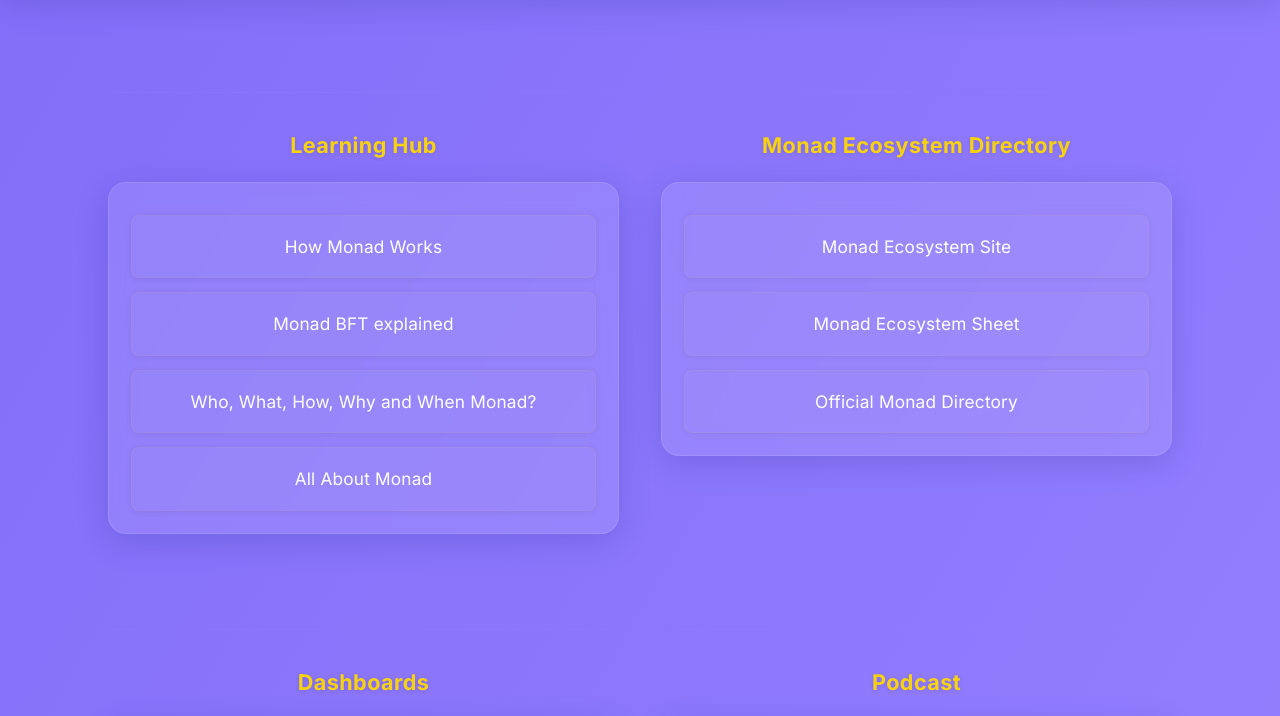
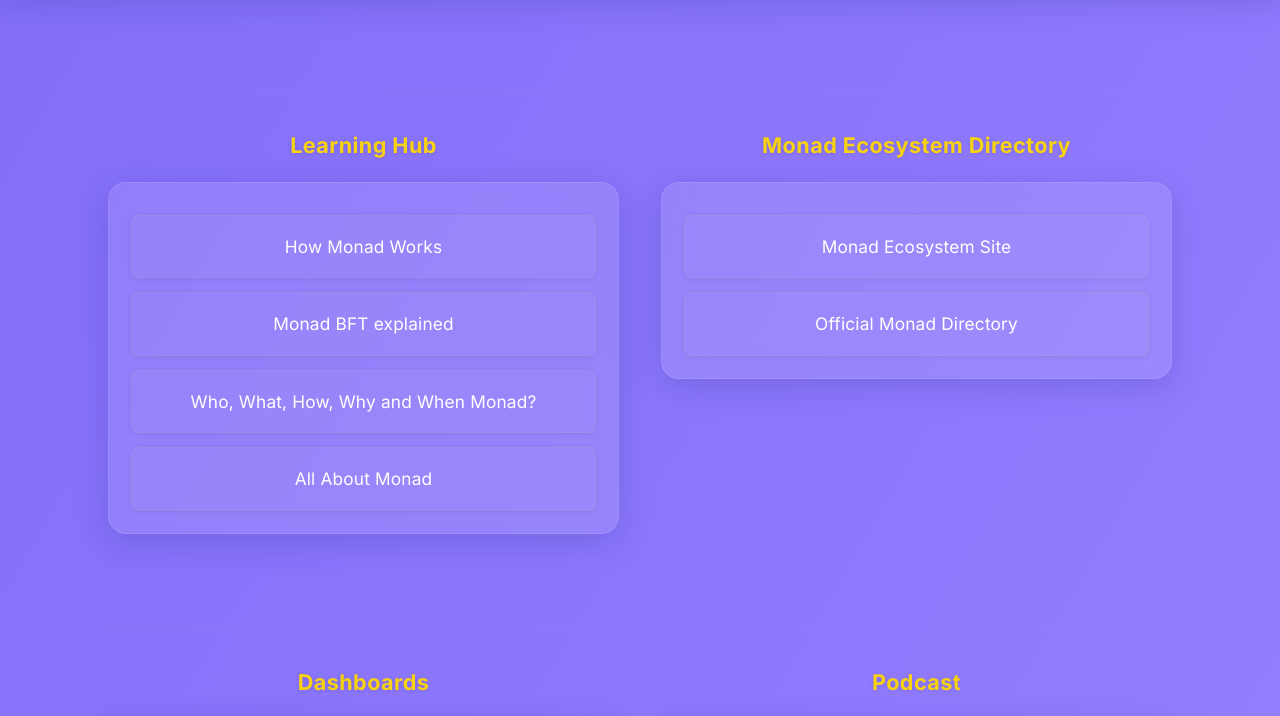
Before and after one commit to yashcrypto21/MonadResourceHub, a plain HTML site: page index.html in a window 1280 px wide. Shown: the part 66-782 px from the top of the page. Drawn offline with Linux system fonts and the light colour scheme.

Commit message:
Update index.html

```diff
--- a/index.html
+++ b/index.html
@@ -545,7 +545,6 @@
         <h2>Monad Ecosystem Directory</h2>
         <div class="link-box">
           <a href="https://www.monadwhisper.xyz/" target="_blank" aria-label="Monad Ecosystem Site"><p>Monad Ecosystem Site</p></a>
-          <a href="https://docs.google.com/spreadsheets/d/1EH4titukHQF8XfSH0dS7sA0PNyNnSI51TusgGSq96TU/edit" target="_blank" aria-label="Monad Ecosystem Sheet"><p>Monad Ecosystem Sheet</p></a>
           <a href="https://www.monad.xyz/ecosystem" target="_blank" aria-label="Official Monad Directory"><p>Official Monad Directory </p></a>
         </div>
       </section>
```
